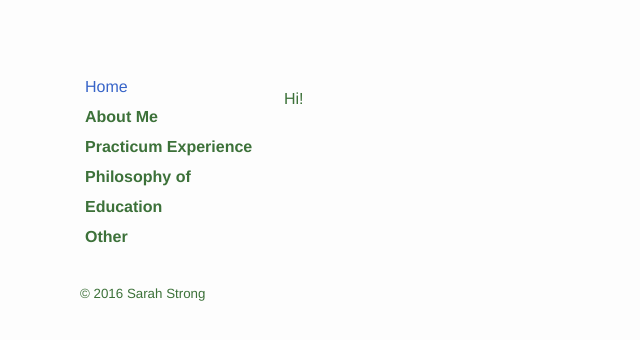
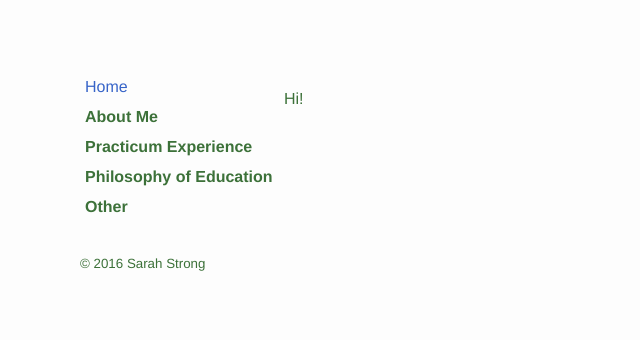
Before and after one commit to sarahstrong314/sarahstrong.ca, a Jekyll site: the page built from index.html, in a window 1280 px wide. Shown: the top 340 px of the page, without its empty margins (0-640 px from the left). Built offline with Jekyll 4.4.1, drawn with Linux system fonts in a browser that asks for light colours; nearby versions of some CDN libraries; library files that are not in the unit come from our copies.

Commit message:
Adjusted margin width

```diff
--- a/css/main.css
+++ b/css/main.css
@@ -51,7 +51,7 @@ p {
   float: left;
   margin-right: 3em;
   position: absolute;
-  width: 240px;
+  width: 246px;
 }
 
 nav {
```
